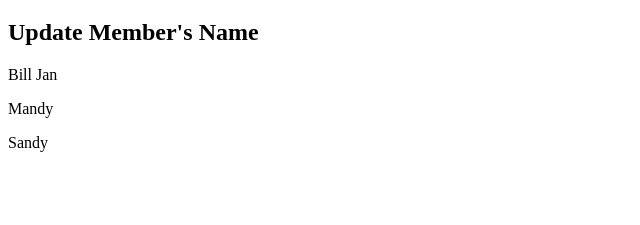
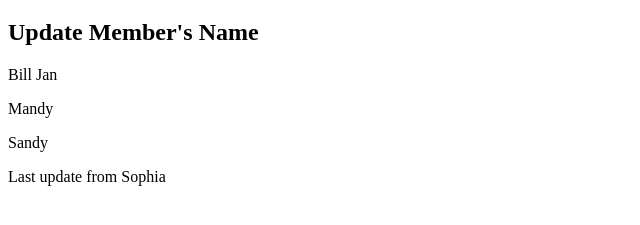
Before and after one commit to Sophia202407/landingpage, a plain HTML site: page index.html in a window 1280 px wide. Shown: the part 61-286 px from the top of the page, without its empty margins (0-640 px from the left). Drawn offline with Linux system fonts and the light colour scheme.

Commit message:
last update

```diff
--- a/index.html
+++ b/index.html
@@ -11,5 +11,6 @@
     <p>Bill Jan</p>
     <p>Mandy</p>
     <p>Sandy</p>
+    <p>Last update from Sophia</p>
 </body>
 </html>
```
